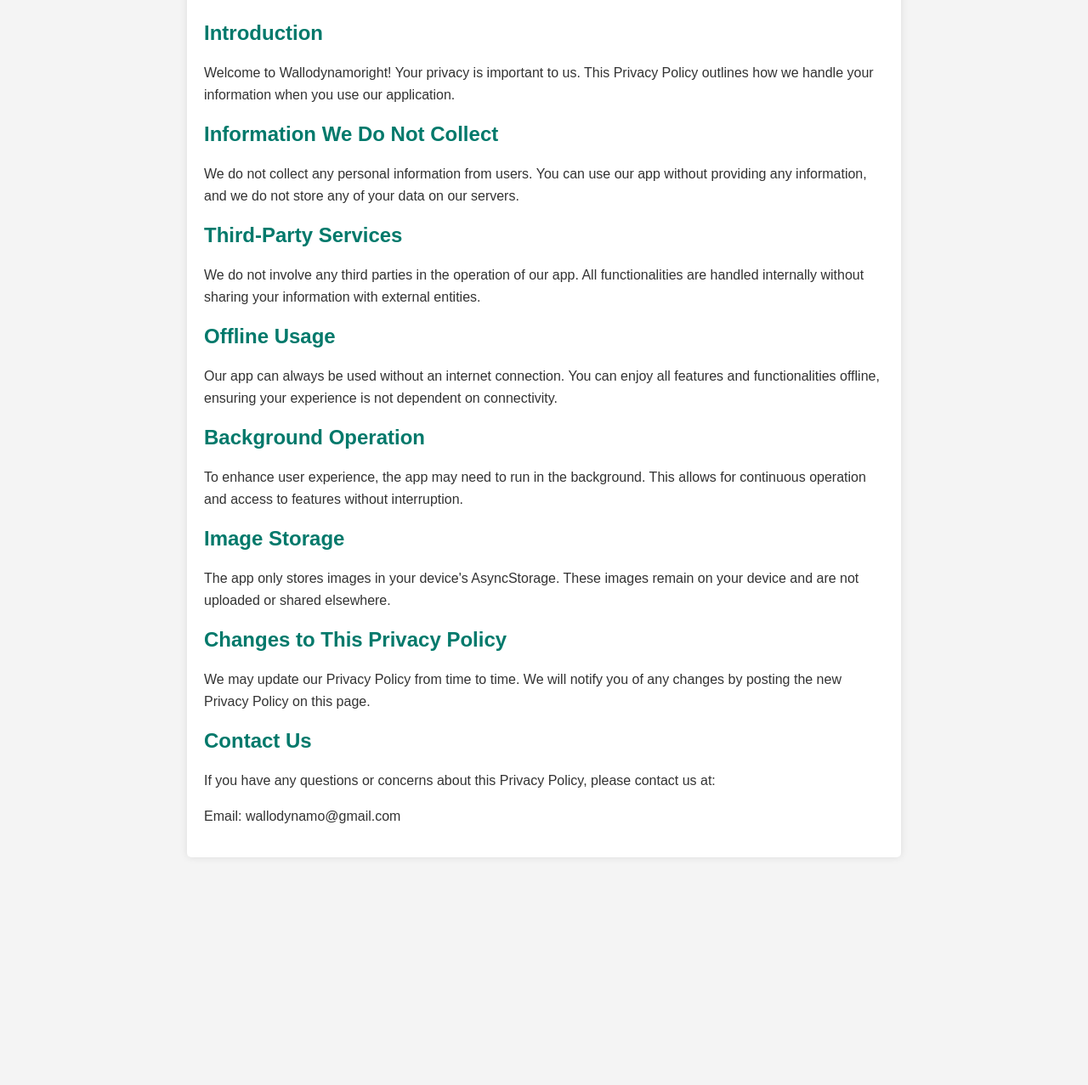
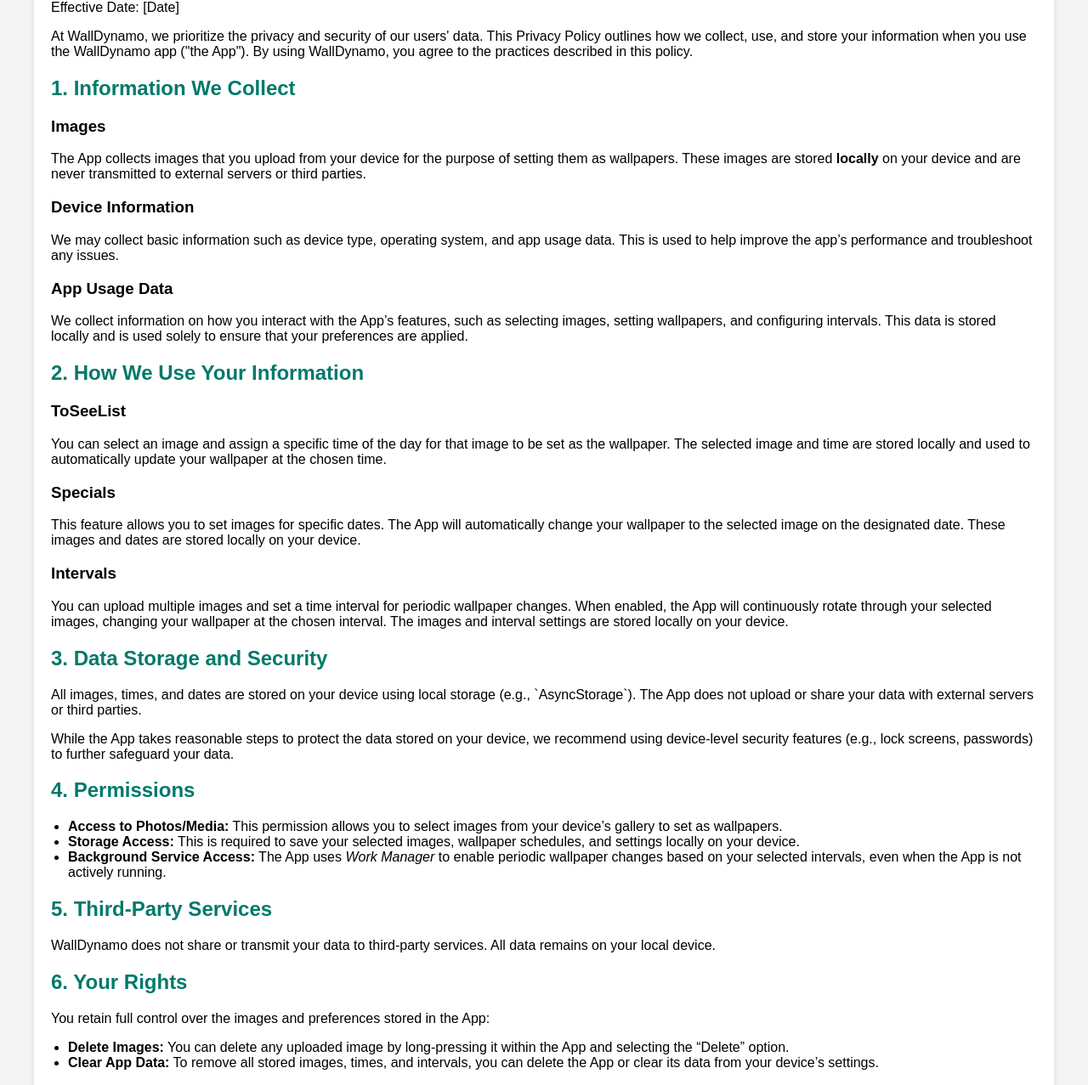
Before and after one commit to Yashi1919/WalloDynamo, a plain HTML site: page privacy.html in a window 1280 px wide. Shown: the part 140-1417 px from the top of the page at 85% size. Before the commit the page ends 1169 px from the top, so only its background shows below. Drawn offline with Linux system fonts and the light colour scheme.

Commit message:
privacy policy

```diff
--- a/privacy.html
+++ b/privacy.html
@@ -3,68 +3,97 @@
 <head>
   <meta charset="UTF-8">
   <meta name="viewport" content="width=device-width, initial-scale=1.0">
-    <title>Privacy Policy - Wallodynamoright</title>
+  <title>WallDynamo Privacy Policy</title>
   <style>
     body {
       font-family: Arial, sans-serif;
       background-color: #f4f4f4;
-            color: #333;
-            margin: 0;
+      color: black;
+      margin: 20px;
       padding: 20px;
     }
-        .container {
-            max-width: 800px;
-            margin: auto;
-            background: white;
-            padding: 20px;
-            border-radius: 5px;
-            box-shadow: 0 0 10px rgba(0, 0, 0, 0.1);
-        }
     h1 {
-            text-align: center;
-            color: #00796b;
+      color: #004d40; /* Dark Teal */
     }
     h2 {
-            color: #00796b;
+      color: #00796b; /* Light Teal */
     }
-        p {
-            line-height: 1.6;
+    p, li {
+      color: black;
     }
     ul {
-            margin: 10px 0;
       padding-left: 20px;
+    }
+    .container {
+      background-color: white;
+      border-radius: 8px;
+      padding: 20px;
+      box-shadow: 0 2px 8px rgba(0, 0, 0, 0.1);
     }
   </style>
 </head>
 <body>
+
 <div class="container">
-        <h1>Privacy Policy</h1>
-        <p>Effective Date: 25-9-2024</p>
+  <h1>Privacy Policy for WallDynamo</h1>
 
-        <h2>Introduction</h2>
-        <p>Welcome to Wallodynamoright! Your privacy is important to us. This Privacy Policy outlines how we handle your information when you use our application.</p>
+  <p>Effective Date: [Date]</p>
 
-        <h2>Information We Do Not Collect</h2>
-        <p>We do not collect any personal information from users. You can use our app without providing any information, and we do not store any of your data on our servers.</p>
+  <p>At WallDynamo, we prioritize the privacy and security of our users' data. This Privacy Policy outlines how we collect, use, and store your information when you use the WallDynamo app ("the App"). By using WallDynamo, you agree to the practices described in this policy.</p>
 
-        <h2>Third-Party Services</h2>
-        <p>We do not involve any third parties in the operation of our app. All functionalities are handled internally without sharing your information with external entities.</p>
+  <h2>1. Information We Collect</h2>
 
-        <h2>Offline Usage</h2>
-        <p>Our app can always be used without an internet connection. You can enjoy all features and functionalities offline, ensuring your experience is not dependent on connectivity.</p>
+  <h3>Images</h3>
+  <p>The App collects images that you upload from your device for the purpose of setting them as wallpapers. These images are stored <strong>locally</strong> on your device and are never transmitted to external servers or third parties.</p>
 
-        <h2>Background Operation</h2>
-        <p>To enhance user experience, the app may need to run in the background. This allows for continuous operation and access to features without interruption.</p>
+  <h3>Device Information</h3>
+  <p>We may collect basic information such as device type, operating system, and app usage data. This is used to help improve the app’s performance and troubleshoot any issues.</p>
 
-        <h2>Image Storage</h2>
-        <p>The app only stores images in your device's AsyncStorage. These images remain on your device and are not uploaded or shared elsewhere.</p>
+  <h3>App Usage Data</h3>
+  <p>We collect information on how you interact with the App’s features, such as selecting images, setting wallpapers, and configuring intervals. This data is stored locally and is used solely to ensure that your preferences are applied.</p>
 
-        <h2>Changes to This Privacy Policy</h2>
-        <p>We may update our Privacy Policy from time to time. We will notify you of any changes by posting the new Privacy Policy on this page.</p>
+  <h2>2. How We Use Your Information</h2>
 
-        <h2>Contact Us</h2>
+  <h3>ToSeeList</h3>
+  <p>You can select an image and assign a specific time of the day for that image to be set as the wallpaper. The selected image and time are stored locally and used to automatically update your wallpaper at the chosen time.</p>
+
+  <h3>Specials</h3>
+  <p>This feature allows you to set images for specific dates. The App will automatically change your wallpaper to the selected image on the designated date. These images and dates are stored locally on your device.</p>
+
+  <h3>Intervals</h3>
+  <p>You can upload multiple images and set a time interval for periodic wallpaper changes. When enabled, the App will continuously rotate through your selected images, changing your wallpaper at the chosen interval. The images and interval settings are stored locally on your device.</p>
+
+  <h2>3. Data Storage and Security</h2>
+  <p>All images, times, and dates are stored on your device using local storage (e.g., `AsyncStorage`). The App does not upload or share your data with external servers or third parties.</p>
+  <p>While the App takes reasonable steps to protect the data stored on your device, we recommend using device-level security features (e.g., lock screens, passwords) to further safeguard your data.</p>
+
+  <h2>4. Permissions</h2>
+  <ul>
+    <li><strong>Access to Photos/Media:</strong> This permission allows you to select images from your device’s gallery to set as wallpapers.</li>
+    <li><strong>Storage Access:</strong> This is required to save your selected images, wallpaper schedules, and settings locally on your device.</li>
+    <li><strong>Background Service Access:</strong> The App uses <em>Work Manager</em> to enable periodic wallpaper changes based on your selected intervals, even when the App is not actively running.</li>
+  </ul>
+
+  <h2>5. Third-Party Services</h2>
+  <p>WallDynamo does not share or transmit your data to third-party services. All data remains on your local device.</p>
+
+  <h2>6. Your Rights</h2>
+  <p>You retain full control over the images and preferences stored in the App:</p>
+  <ul>
+    <li><strong>Delete Images:</strong> You can delete any uploaded image by long-pressing it within the App and selecting the “Delete” option.</li>
+    <li><strong>Clear App Data:</strong> To remove all stored images, times, and intervals, you can delete the App or clear its data from your device’s settings.</li>
+  </ul>
+
+  <h2>7. Changes to This Privacy Policy</h2>
+  <p>We may update this Privacy Policy from time to time to reflect changes in our practices or for operational, legal, or regulatory reasons. We will notify you of any significant changes within the App. The updated policy will include the new effective date.</p>
+
+  <h2>8. Contact Us</h2>
   <p>If you have any questions or concerns about this Privacy Policy, please contact us at:</p>
-        <p>Email: wallodynamo@gmail.com</p>
+  <ul>
+    <li>Email: [Your Email Address]</li>
+    <li>Address: [Your Company Address, if applicable]</li>
+  </ul>
 </div>
+
 </body>
 </html>
```
Lines whose indentation alone changed are shown as unchanged.
